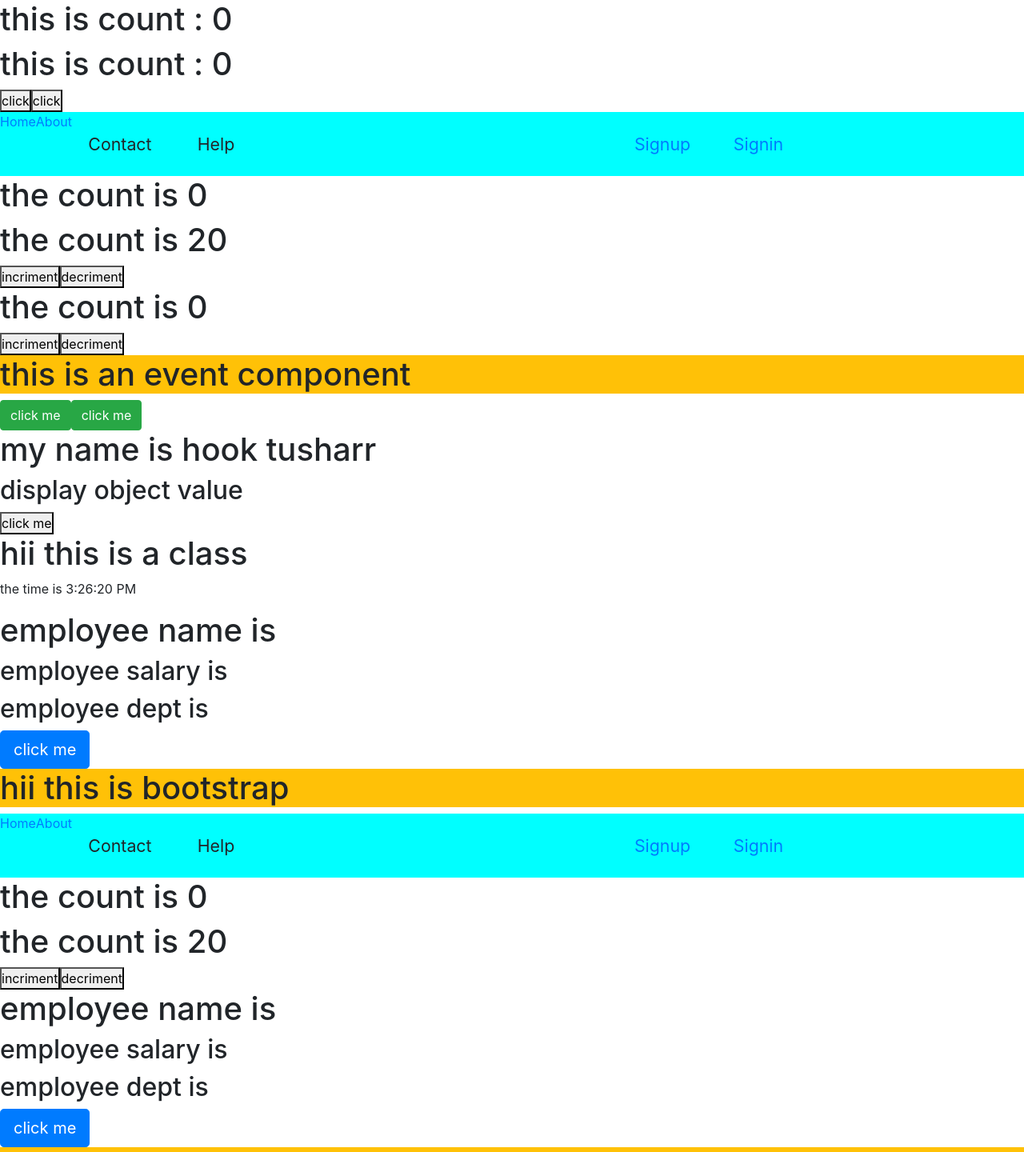
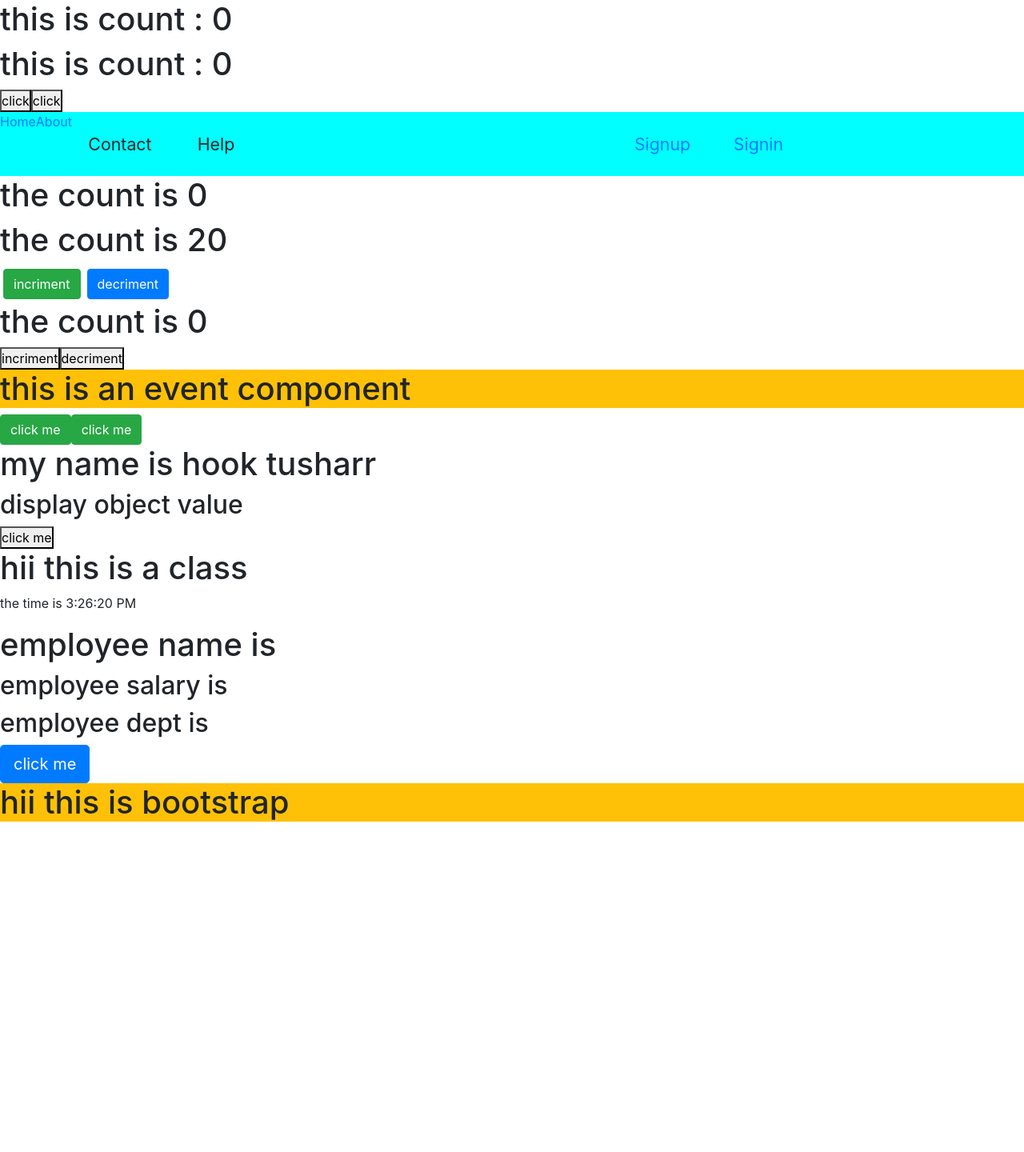
Before and after one commit to tusharlohana/LearnReact.js, a React (Create React App) app: page / in a window 1280 px wide. Shown: the top 1440 px of the page at 80% size. After the commit the page ends 1035 px from the top, so only its background shows below. Built offline with nearby package versions, Linux system fonts and the light colour scheme.

Commit message:
custom hooks upadted

```diff
--- a/src/Class.jsx
+++ b/src/Class.jsx
@@ -5,7 +5,7 @@ const Hook = ()=>{
 
      const name = nameVariable[0];
 
-     const setName = nameVariable[1]
+    //  const setName = nameVariable[1]
 
     //  setName("rahul")
 
--- a/src/CustomHook.jsx
+++ b/src/CustomHook.jsx
@@ -1,12 +1,14 @@
-import React , { useState } from 'react';
+import { useState } from 'react';
 
-function useCustomHook(){
+const useHook = () =>{
     const [count , setCount] = useState(0)
-    const increment = () =>{
-        setCount(count +1)
+
+    const increment =()=>{
+        setCount(count+1)
     }
-    return{
+    return {
         count , increment
     }
 }
-export default useCustomHook
+
+export default useHook
--- a/src/Hooks.jsx
+++ b/src/Hooks.jsx
@@ -29,7 +29,7 @@ const Hooks =()=>{
         }
 
         const decriment =()=>{
-            setCount1(count1 - 1 )
+            setCount1(count1 + 1 )
         }
 
         useEffect(
@@ -44,8 +44,8 @@ const Hooks =()=>{
 
         <h1>the count is { count }</h1>
         <h1>the count is { count1 }</h1>
-        <button onClick={incriment}>incriment</button>
-        <button onClick={decriment}>decriment</button>
+        <button className="btn btn-success m-1" onClick={incriment}>incriment</button>
+        <button className="btn btn-primary m-1" onClick={decriment}>decriment</button>
 
         </>
     )
--- a/src/index.js
+++ b/src/index.js
@@ -1,57 +1,11 @@
 import React from 'react';
 import ReactDOM from 'react-dom';
-import Nav from './Nav';
-import Card from './Card';
-import Employee from './Employee';
-import { BrowserRouter} from 'react-router-dom';
-import { Route , Switch } from 'react-router-dom';
-import Signup from './Signup';
-import '../node_modules/bootstrap/dist/css/bootstrap.min.css';
-import './index.css';
-import Class from './Class';
-import States from './States';
-import Event from './Event';
-import Effect from './Effect';
-import Hooks from './Hooks';
-
-
-import App from './App'
+import App from './App';
 
 ReactDOM.render(
     <>
-    <BrowserRouter>
-
-
-
-        {/* <Employee name="tushar" salary="21000" dep=" info tech" />
-
-        <div style={{ display: 'flex' }}>
-            <Card title="physics" discription="this is a physics book" />
-            <Card title="maths" discription="this is a maths book" />
-            <Card title="React" discription="this is a react book" />
-        </div> */}
-
-        <App/>
-
-        <Nav />
-        <Hooks/>
-             {/* <Effect/> */}
-        {/* <Event/>
-        <Class />
-        <States /> */}
-        <Switch>
-
-
-            <Route exact path='/' component ={ Employee } />
-            <Route path='/card' component = { Card }  />
-            <Route path = '/signup' component = { Signup } />
-
-        </Switch>
-
-    </BrowserRouter>
-</>
-
+    <App />
+    </>
     ,
-
     document.getElementById('root')
 )
```
